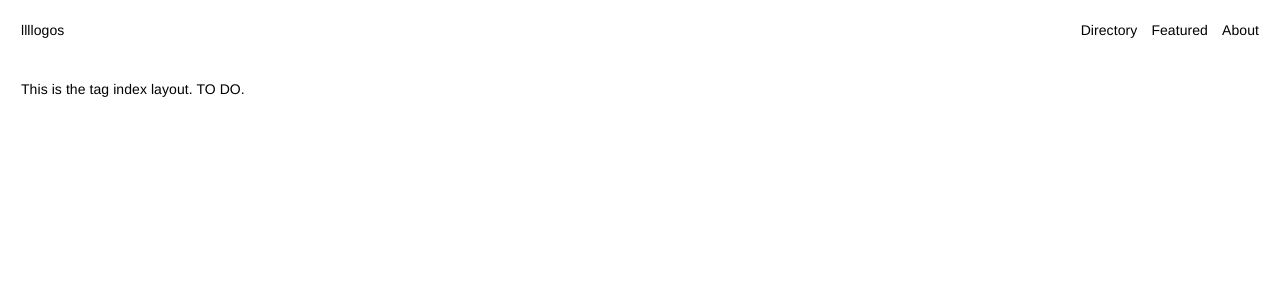
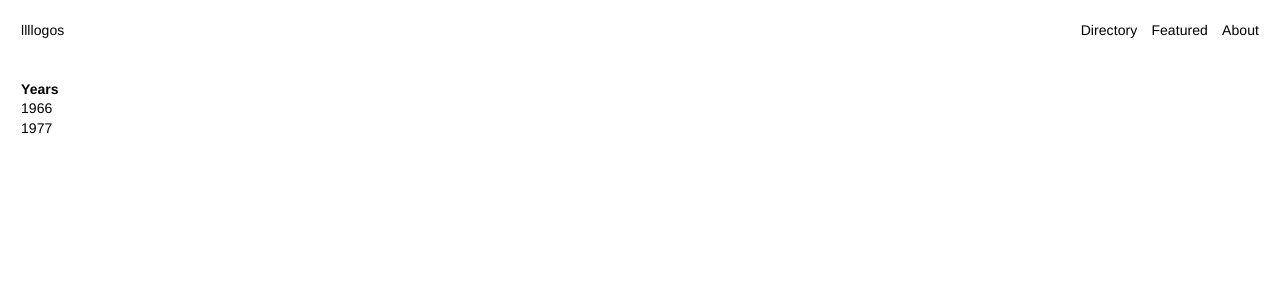
Before and after one commit to justinjaywang/llllogos, a Jekyll site: the page built from years.markdown, in a window 1280 px wide. Shown: the top 300 px of the page. Built offline with Jekyll 4.4.1, drawn with Linux system fonts in a browser that asks for light colours.

Commit message:
tag templating stuff; track to dos

```diff
--- a/_layouts/tag-index.html
+++ b/_layouts/tag-index.html
@@ -2,4 +2,32 @@
 layout: default
 ---
 
-This is the tag index layout. TO DO.
+{% if page.url == '/tags/' %}
+  <h1>Tags</h1>
+  <ul>
+    {% for tag in site.post_tags %}
+      <li><a href="{{ tag.url }}">{{ tag.title }}</a></li>
+    {% endfor %}
+  </ul>
+{% elsif page.url == '/designers/' %}
+  <h1>Designers</h1>
+  <ul>
+    {% for designer in site.designers %}
+      <li><a href="{{ designer.url }}">{{ designer.title }}</a></li>
+    {% endfor %}
+  </ul>
+{% elsif page.url == '/countries/' %}
+  <h1>Countries</h1>
+  <ul>
+    {% for country in site.countries %}
+      <li><a href="{{ country.url }}">{{ country.title }}</a></li>
+    {% endfor %}
+  </ul>
+{% elsif page.url == '/years/' %}
+  <h1>Years</h1>
+  <ul>
+    {% for year in site.years %}
+      <li><a href="{{ year.url }}">{{ year.title }}</a></li>
+    {% endfor %}
+  </ul>
+{% endif %}
--- /dev/null
+++ b/_years/1966.markdown
@@ -0,0 +1,3 @@
+---
+title: 1966
+---
--- /dev/null
+++ b/_years/1977.markdown
@@ -0,0 +1,3 @@
+---
+title: 1977
+---
--- a/assets/styles/all.scss
+++ b/assets/styles/all.scss
@@ -65,6 +65,9 @@ kbd,
 samp {
   overflow: auto;
   white-space: pre;
+}
+h1 {
+  font-weight: bold;
 }
 
 // grid
```
Also changed, not shown: _layouts/tag.html (+18 -4 lines), README.md.
